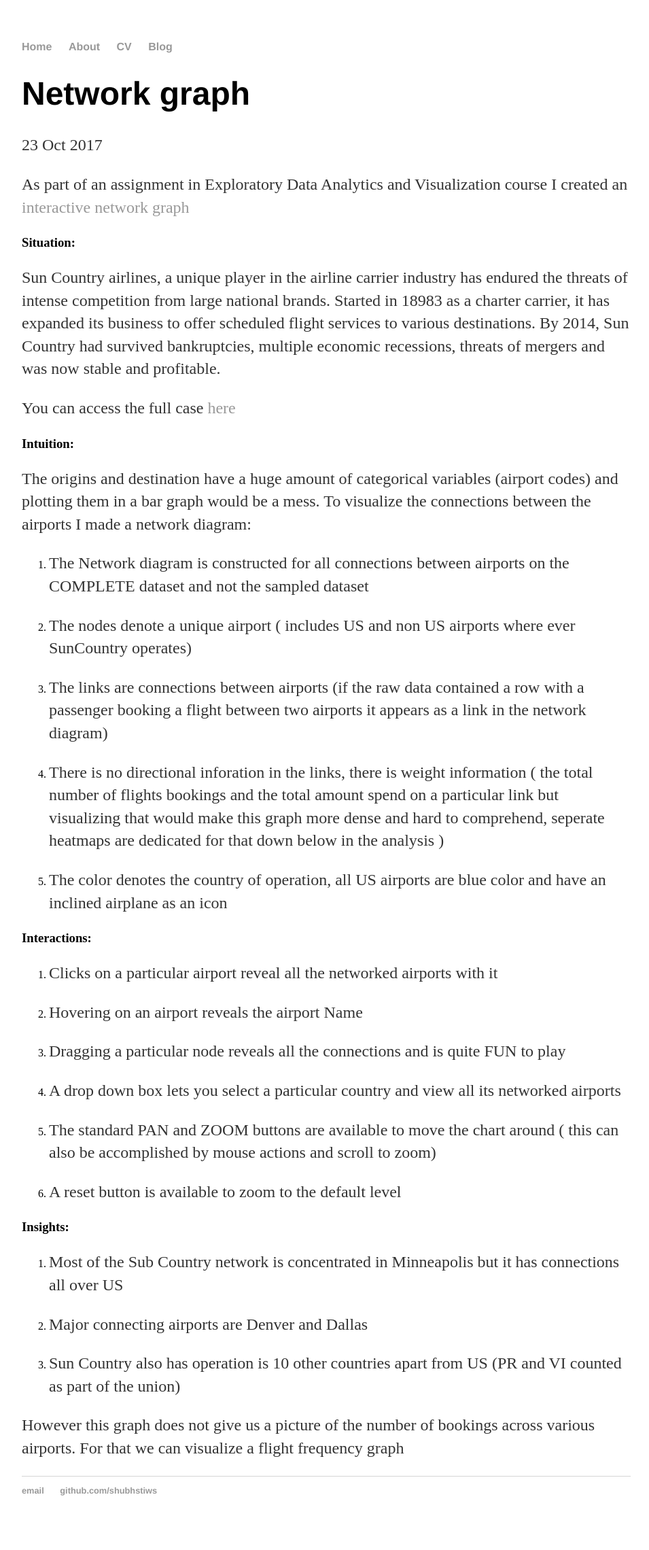
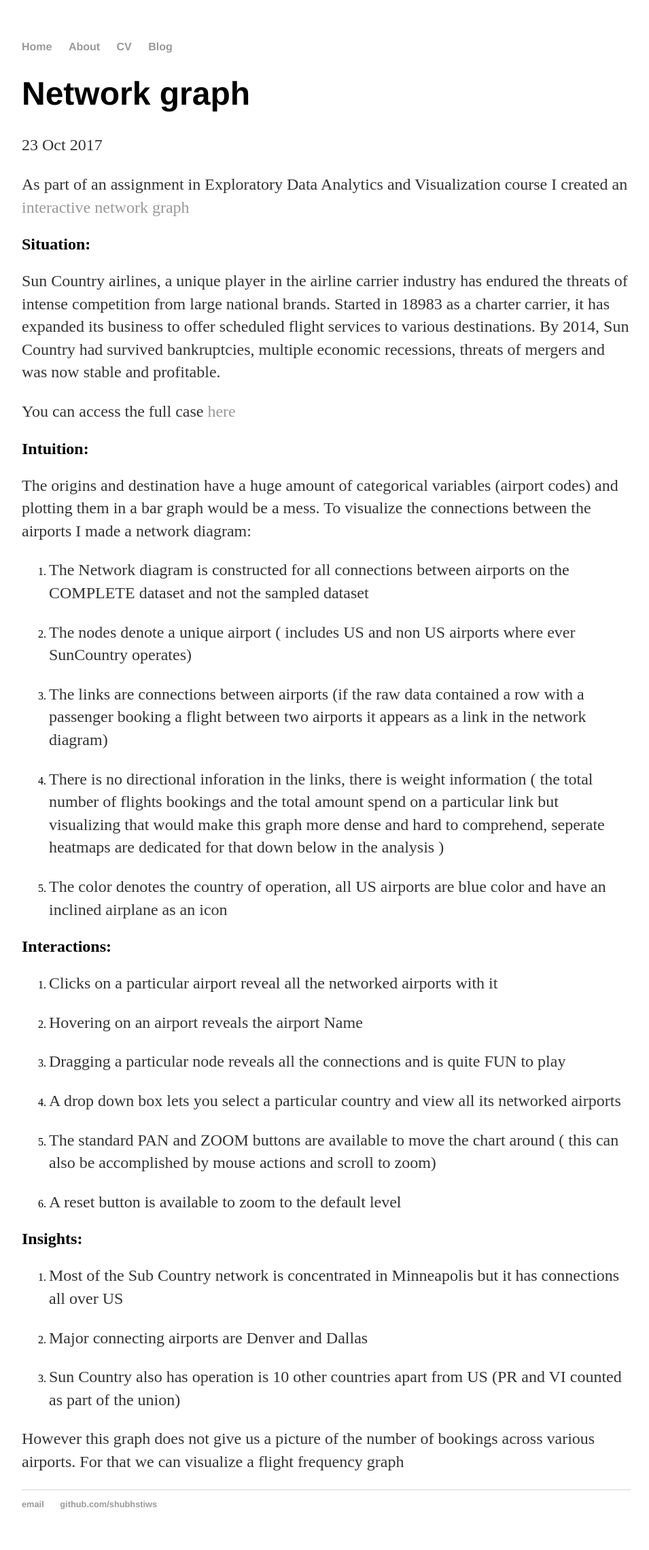
Before and after one commit to shubhstiws/shubhstiws.github.io, a Jekyll site: the page built from _posts/2017-10-23-network-graph.md, in a window 1280 px wide. Shown: the whole page at 68% size, without its empty margins (160-1115 px from the left). Built offline with Jekyll 4.4.1, drawn with Linux system fonts in a browser that asks for light colours.

```diff
--- a/_posts/2017-10-23-network-graph.md
+++ b/_posts/2017-10-23-network-graph.md
@@ -6,13 +6,13 @@ date: 2017-10-23
 
 As part of an assignment in Exploratory Data Analytics and Visualization course I created an [interactive network graph](https://shubhstiws.github.io/SC_network.html)
 
-### Situation:
+## Situation:
 
 Sun Country airlines, a unique player in the airline carrier industry has endured the threats of intense competition from large national brands. Started in 18983 as a charter carrier, it has expanded its business to offer scheduled flight services to various destinations. By 2014, Sun Country had survived bankruptcies, multiple economic recessions, threats of mergers and was now stable and profitable.
 
 You can access the full case [here](https://carlsonschool.umn.edu/news/sun-country-airlines-engages-business-analytics-students-decode-data)
 
-### Intuition:
+## Intuition:
 
 The origins and destination have a huge amount of categorical variables (airport codes) and plotting them in a bar graph would be a mess. To visualize the connections between the airports I made a network diagram:
 
@@ -26,7 +26,7 @@ The origins and destination have a huge amount of categorical variables (airport
 
 5. The color denotes the country of operation, all US airports are blue color and have an inclined airplane as an icon
 
-### Interactions:
+## Interactions:
 
 1. Clicks on a particular airport reveal all the networked airports with it
 
@@ -40,7 +40,7 @@ The origins and destination have a huge amount of categorical variables (airport
 
 6. A reset button is available to zoom to the default level
 
-### Insights:
+## Insights:
 
 1. Most of the Sub Country network is concentrated in Minneapolis but it has connections all over US
 
```
